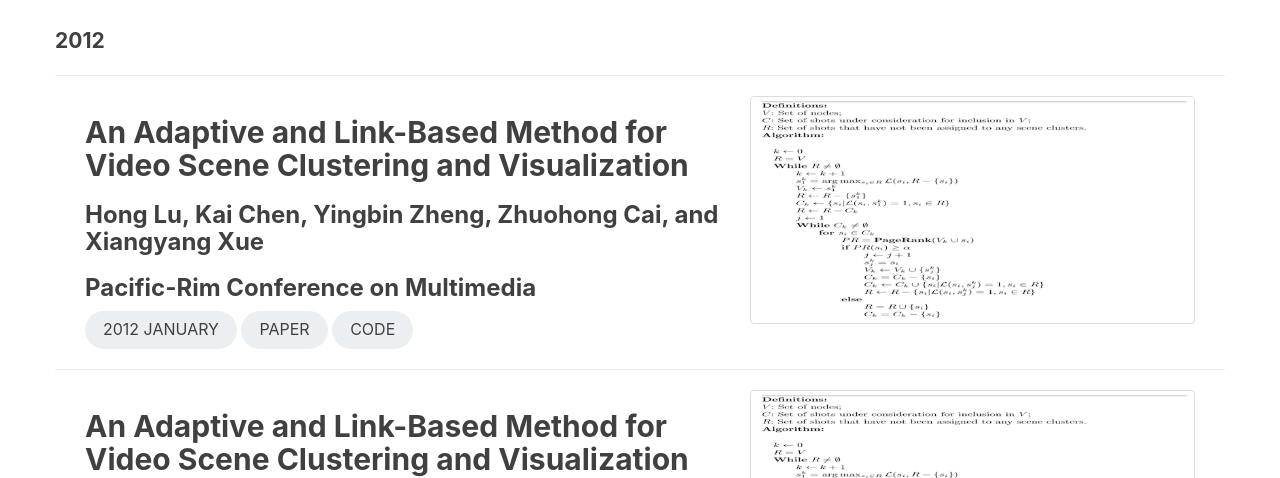
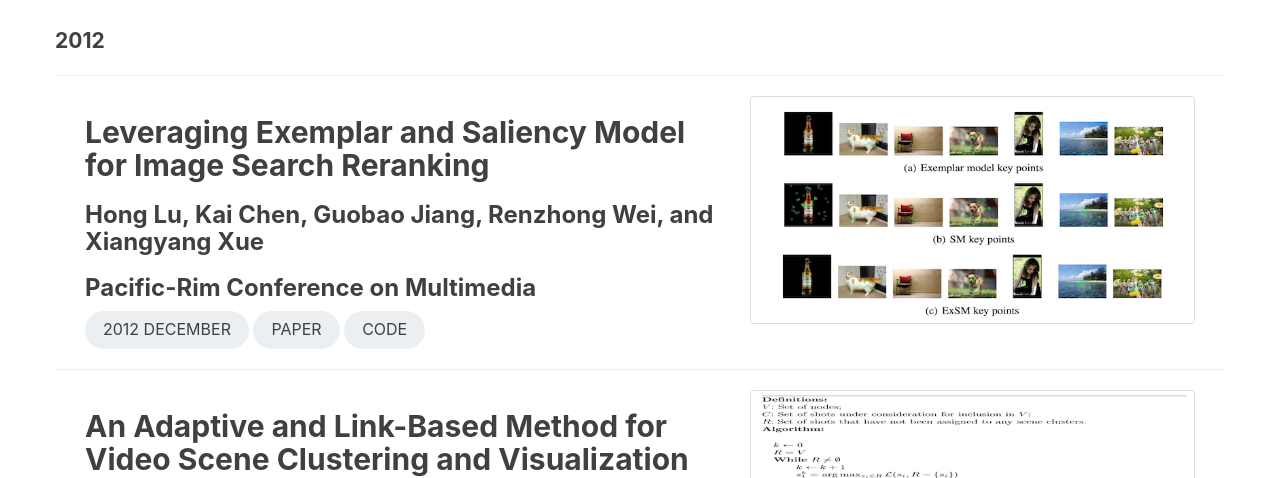
Before and after one commit to lunatics123/lunatics123.github.io, a Jekyll site: the page built from publications.html, in a window 1280 px wide and 900 px high, cut to the strip 422-900 px from the top of the window. Built offline with Jekyll 4.4.1, drawn with Linux system fonts in a browser that asks for light colours; comment, search, counter and statistics services are not loaded.

```diff
--- a/publications.html
+++ b/publications.html
@@ -12,15 +12,15 @@
 <section>
     <div class="container">
         <div class="col-lg-7">
-            <h2>An Adaptive and Link-Based Method for Video Scene Clustering and Visualization</h2>
-            <h3>Hong Lu, Kai Chen, Yingbin Zheng, Zhuohong Cai, and Xiangyang Xue</h3>
+            <h2>Leveraging Exemplar and Saliency Model for Image Search Reranking</h2>
+            <h3>Hong Lu, Kai Chen, Guobao Jiang, Renzhong Wei, and Xiangyang Xue</h3>
             <h3>Pacific-Rim Conference on Multimedia</h3>
-            <div class="post-tag round-xl">2012 January</div>
-            <a class="post-tag round-xl" href="https://link.springer.com/chapter/10.1007/978-1-4614-3501-3_42">Paper</a>
+            <div class="post-tag round-xl">2012 December</div>
+            <a class="post-tag round-xl" href="https://link.springer.com/chapter/10.1007/978-3-642-34778-8_16">Paper</a>
             <a class="post-tag round-xl">Code</a>
         </div>
         <div class="col-lg-5">
-            <img class="img-thumbnail" src="/img/papers/lu2012adaptive.png">
+            <img class="img-thumbnail" src="/img/papers/lu2012leveraging.png">
         </div>
     </div>
 </section>
@@ -66,9 +66,9 @@
 <section>
     <div class="container">
         <div class="col-lg-7">
-            <h2>Gradient Ordinal Signature and Fixed-point Embedding for Efficient Near-duplicate Video Detection</h2>
+            <h3>Gradient Ordinal Signature and Fixed-point Embedding for Efficient Near-duplicate Video Detection</h3>
             <h3>Hong Liu, Hong Lu, Zhaohui Wen, and Xiangyang Xue</h3>
-            <h3>IEEE Transactions on Circuits and Systems for Video Technology</h3>
+            <h4>IEEE Transactions on Circuits and Systems for Video Technology</h4>
             <div class="post-tag round-xl">2011 November</div>
             <a class="post-tag round-xl" href="https://ieeexplore.ieee.org/abstract/document/6069572">Paper</a>
             <a class="post-tag round-xl">Code</a>
@@ -101,8 +101,8 @@
     <div class="container">
         <div class="col-lg-7">
             <h3>Refining Local Descriptors by Embedding Semantic Information for Visual Categorization</h3>
-            <h4>Yingbin Zheng, Renzhong Wei, Hong Lu, and Xiangyang Xue</h4>
-            <h4>ACM International Conference on Multimedia</h4>
+            <h3>Yingbin Zheng, Renzhong Wei, Hong Lu, and Xiangyang Xue</h3>
+            <h3>ACM International Conference on Multimedia</h3>
             <div class="post-tag round-xl">2011 November</div>
             <a class="post-tag round-xl" href="https://dl.acm.org/doi/abs/10.1145/2072298.2072020">Paper</a>
             <a class="post-tag round-xl">Code</a>
@@ -135,8 +135,8 @@
     <div class="container">
         <div class="col-lg-7">
             <h3>Real-time, Adaptive, and Locality-Based Graph Partitioning Method for Video Scene Clustering</h3>
-            <h4>Hong Lu, Yap-Peng Tan, and Xiangyang Xue</h4>
-            <h4>IEEE Transactions on Circuits and Systems for Video Technology</h4>
+            <h3>Hong Lu, Yap-Peng Tan, and Xiangyang Xue</h3>
+            <h3>IEEE Transactions on Circuits and Systems for Video Technology</h3>
             <div class="post-tag round-xl">2011 April</div>
             <a class="post-tag round-xl" href="https://ieeexplore.ieee.org/abstract/document/5756227">Paper</a>
             <a class="post-tag round-xl">Code</a>
```
Also changed, not shown: img/papers/lu2012leveraging.png (added).
